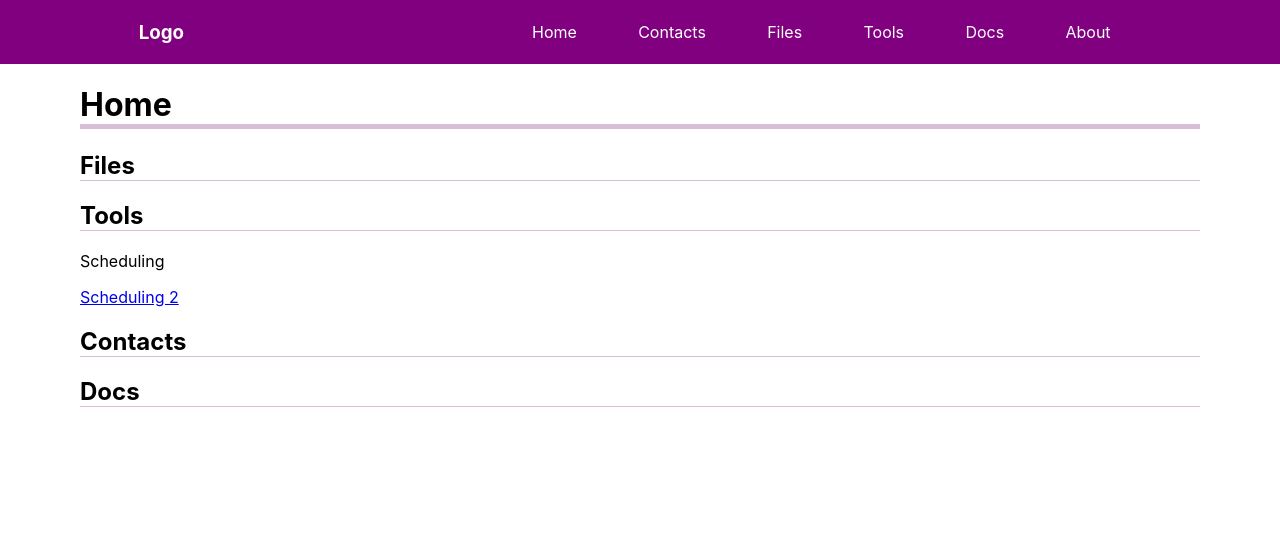
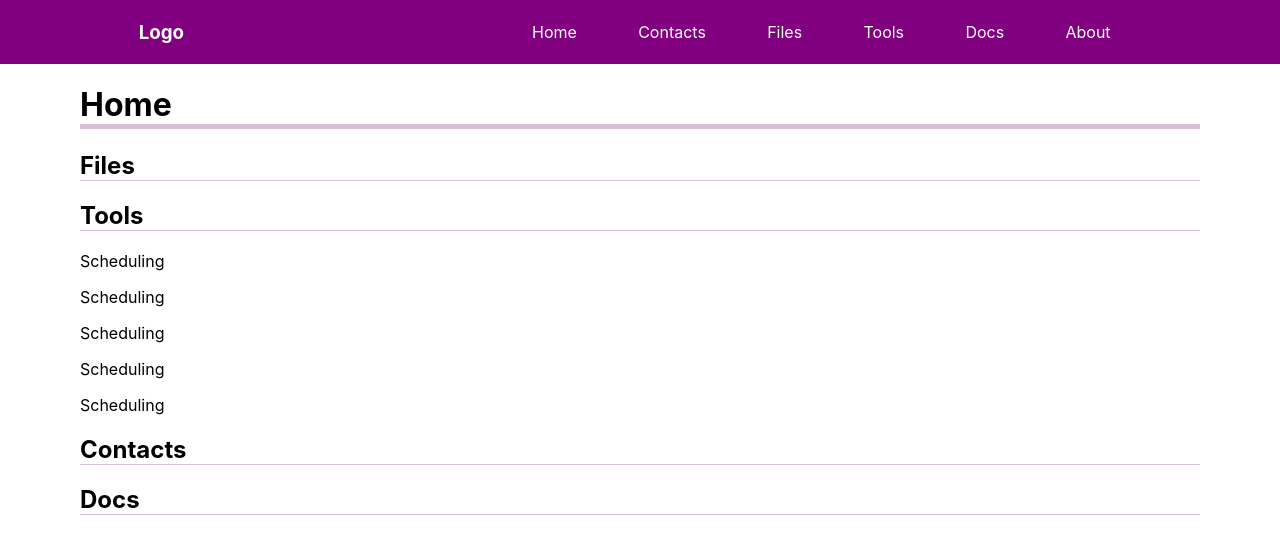
Before and after one commit to ypablo/system-operator-database, a React (Create React App) app: page / in a window 1280 px wide. Shown: the top 554 px of the page. Built offline with nearby package versions, Linux system fonts and the light colour scheme.

Commit message:
Add links

```diff
--- a/src/components/Home/home.js
+++ b/src/components/Home/home.js
@@ -12,8 +12,12 @@ function home() {
            <h1 className="home-title">Home</h1>
            <h2 className="home-subtitle">Files</h2>
            <h2 className="home-subtitle">Tools</h2>
-           <p><Link style={navStyle} to={"10.0.64.131:10080/scheduling"}>Scheduling</Link></p>
-           <p><a href="http://10.0.64.131:10080/scheduling" target="_blank" rel="noopener noreferrer">Scheduling 2</a></p>
+           {/*<p><Link style={navStyle} to={"http://10.0.64.131:10080/scheduling"}>Scheduling</Link></p>*/}
+           <p><a style={navStyle} href="http://10.0.64.131:10080/scheduling" target="_blank" rel="noopener noreferrer">Scheduling</a></p>
+           <p><a style={navStyle} href="http://10.0.64.131:10080/scheduling" target="_blank" rel="noopener noreferrer">Scheduling</a></p>
+           <p><a style={navStyle} href="http://10.0.64.131:10080/scheduling" target="_blank" rel="noopener noreferrer">Scheduling</a></p>
+           <p><a style={navStyle} href="http://10.0.64.131:10080/scheduling" target="_blank" rel="noopener noreferrer">Scheduling</a></p>
+           <p><a style={navStyle} href="http://10.0.64.131:10080/scheduling" target="_blank" rel="noopener noreferrer">Scheduling</a></p>
            <h2 className="home-subtitle">Contacts</h2>
            <h2 className="home-subtitle">Docs</h2>
         </div>
```
